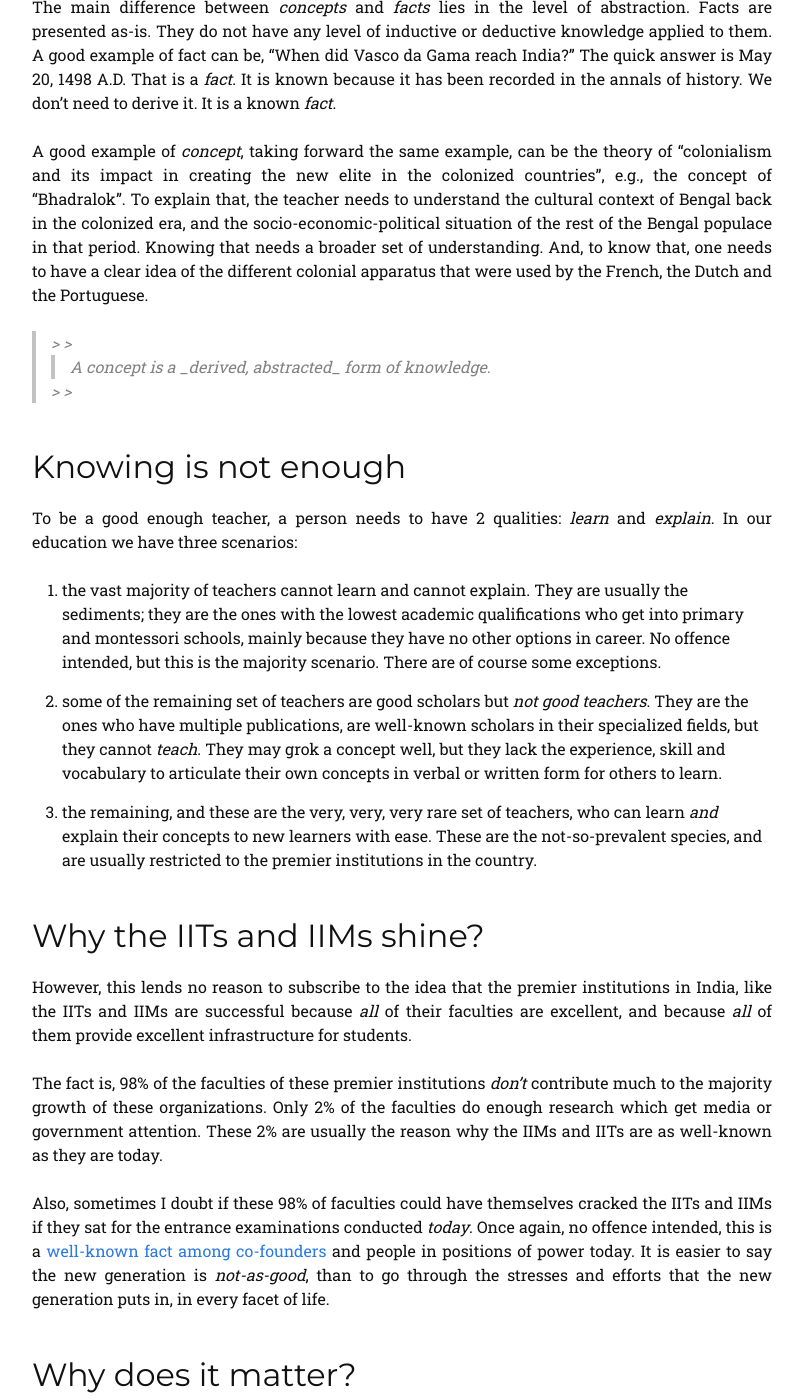
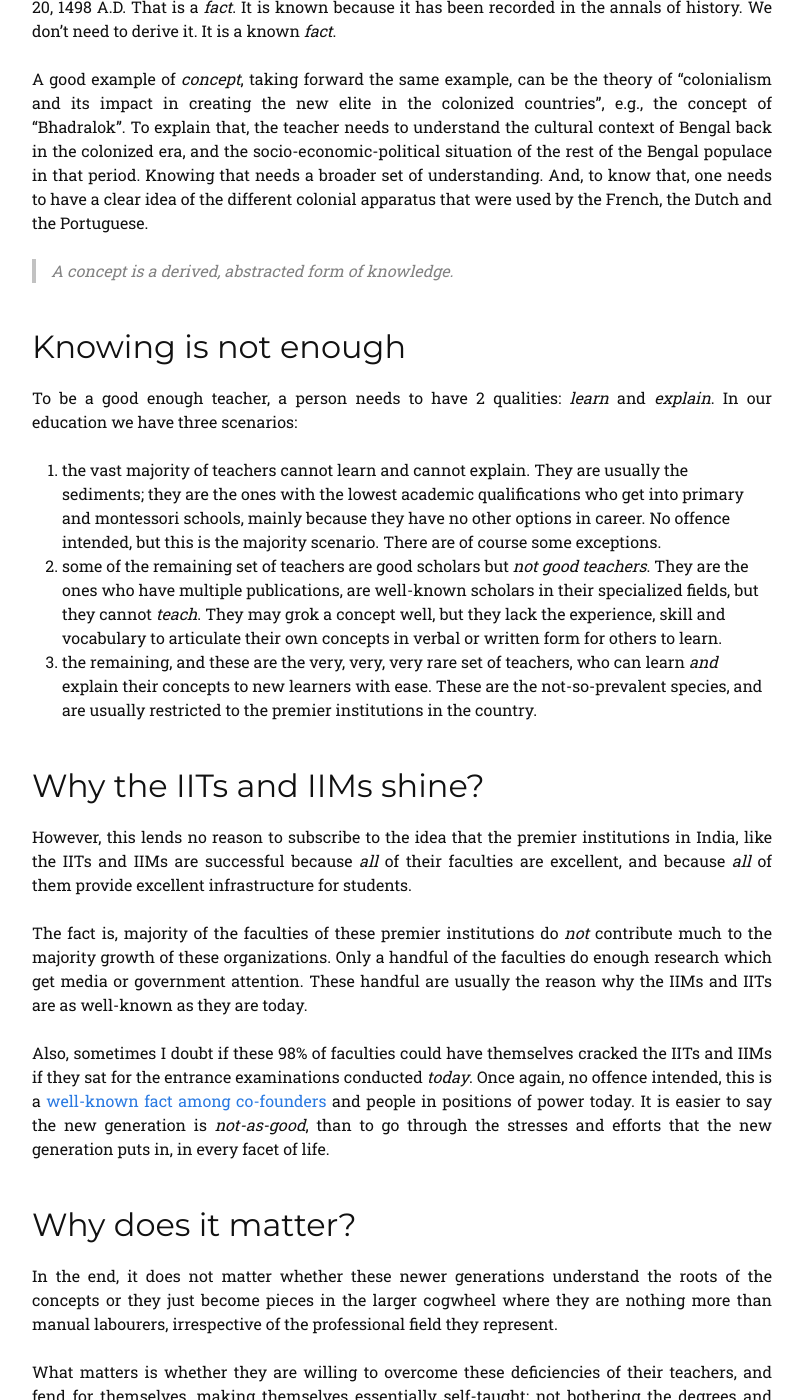
Before and after one commit to kaustavdm/website, a Jekyll site: the page built from _posts/2015-02-19-concepts-vs-facts.markdown, in a window 1280 px wide and 1400 px high, scrolled down 1380 px. Shown: the whole window, without its empty margins (238-1041 px from the left). Built offline with Jekyll 4.4.1, drawn with Linux system fonts in a browser that asks for light colours.

Commit message:
Reformat concepts vs facts article
Signed-off-by: Kaustav Das Modak <kaustav.dasmodak@yahoo.co.in>

```diff
--- a/_posts/2015-02-19-concepts-vs-facts.markdown
+++ b/_posts/2015-02-19-concepts-vs-facts.markdown
@@ -12,105 +12,45 @@ A significant amount of discussion I had over the past week with multiple people
 
 This conversation usually ended with a note that our education system is _faulty_. The system is not efficient because the people who run the system are not efficient enough. Granted that this is a known fact, but such conversations don't really lead anywhere fruitful because they don't try to identify the problem at the root.
 
-
-
 ## Disclaimer
 
-
-
-Following data are instances of personal observations and they have no statistical proof or are not results of detailed surveys. They are simply my personal opinions. You have been warned. Carry on if you want. After this, I assume, you use the analytical faculties of your brain to interpret what you read.<!-- more -->
-
-
-
-# Here we go
-
-
-
-
+Following data are instances of personal observations and they have no statistical proof or are not results of detailed surveys. They are simply my personal opinions. You have been warned. Carry on if you want. After this, I assume, you use the analytical faculties of your brain to interpret what you read.
 
 ## Realizing the root cause
 
-
-
 The problem, however, is not something evident, because to get to the root, one needs to have the idea of _concepts_. i.e,. Unless you can abstract the concepts from a set of facts, you cannot possibly explain them satisfactorily to a new set of learners. All the learners end up learning are those facts. They don't learn the concepts, because the people teaching them don't internalize the idea of teaching in terms of concepts.
 
-
-
 ## It is easy to teach facts
-
-
 
 You can teach a student the dates when the first battle of Plassey was fought, or when Vasco da Gama reached India, but not what are the historical reasons which influenced the British, the Spanish, the Dutch and the Portuguese to embark on a quest of world domination, and what were the reasons why the British Empire prevailed over the other colonialists.
 
 But, if you try to teach concepts to a new learner, you need to be yourself aware of the **why** and not just the **what** and **how**. The problem is that teachers usually know the latter two and not the first and the most important reason required in teaching new ideas. The _why_ is usually missed out, because they were not taught that themselves, and they did not bother to grok the root reason themselves. This applies to any method of enquiry, be it scientific or non-scientific.
 
-
-
 ## Difference between _concepts_ and _facts_
-
-
 
 The main difference between _concepts_ and _facts_ lies in the level of abstraction. Facts are presented as-is. They do not have any level of inductive or deductive knowledge applied to them. A good example of fact can be, "When did Vasco da Gama reach India?" The quick answer is May 20, 1498 A.D. That is a _fact_. It is known because it has been recorded in the annals of history. We don't need to derive it. It is a known _fact_.
 
 A good example of _concept_, taking forward the same example, can be the theory of "colonialism and its impact in creating the new elite in the colonized countries", e.g., the concept of "Bhadralok". To explain that, the teacher needs to understand the cultural context of Bengal back in the colonized era, and the socio-economic-political situation of the rest of the Bengal populace in that period. Knowing that needs a broader set of understanding. And, to know that, one needs to have a clear idea of the different colonial apparatus that were used by the French, the Dutch and the Portuguese.
 
-
-
-<blockquote>
-
->
-> <blockquote>
-    A concept is a _derived, abstracted_ form of knowledge.
-  </blockquote>
->
->
-</blockquote>
-
-
-
-
+> A concept is a _derived, abstracted_ form of knowledge.
 
 ## Knowing is not enough
 
-
-
 To be a good enough teacher, a person needs to have 2 qualities: _learn_ and _explain_. In our education we have three scenarios:
 
-
-
-
-
-  1. the vast majority of teachers cannot learn and cannot explain. They are usually the sediments; they are the ones with the lowest academic qualifications who get into primary and montessori schools, mainly because they have no other options in career. No offence intended, but this is the majority scenario. There are of course some exceptions.
-
-
-  2. some of the remaining set of teachers are good scholars but _not good teachers_. They are the ones who have multiple publications, are well-known scholars in their specialized fields, but they cannot _teach_. They may grok a concept well, but they lack the experience, skill and vocabulary to articulate their own concepts in verbal or written form for others to learn.
-
-
-
-  3. the remaining, and these are the very, very, very rare set of teachers, who can learn _and_ explain their concepts to new learners with ease. These are the not-so-prevalent species, and are usually restricted to the premier institutions in the country.
-
-
-
-
-
+1. the vast majority of teachers cannot learn and cannot explain. They are usually the sediments; they are the ones with the lowest academic qualifications who get into primary and montessori schools, mainly because they have no other options in career. No offence intended, but this is the majority scenario. There are of course some exceptions.
+2. some of the remaining set of teachers are good scholars but _not good teachers_. They are the ones who have multiple publications, are well-known scholars in their specialized fields, but they cannot _teach_. They may grok a concept well, but they lack the experience, skill and vocabulary to articulate their own concepts in verbal or written form for others to learn.
+3. the remaining, and these are the very, very, very rare set of teachers, who can learn _and_ explain their concepts to new learners with ease. These are the not-so-prevalent species, and are usually restricted to the premier institutions in the country.
 
 ## Why the IITs and IIMs shine?
 
-
-
-
-
 However, this lends no reason to subscribe to the idea that the premier institutions in India, like the IITs and IIMs are successful because _all_ of their faculties are excellent, and because _all_ of them provide excellent infrastructure for students.
 
-The fact is, 98% of the faculties of these premier institutions _don't_ contribute much to the majority growth of these organizations. Only 2% of the faculties do enough research which get media or government attention. These 2% are usually the reason why the IIMs and IITs are as well-known as they are today.
+The fact is, majority of the faculties of these premier institutions do _not_ contribute much to the majority growth of these organizations. Only a handful of the faculties do enough research which get media or government attention. These handful are usually the reason why the IIMs and IITs are as well-known as they are today.
 
 Also, sometimes I doubt if these 98% of faculties could have themselves cracked the IITs and IIMs if they sat for the entrance examinations conducted _today_. Once again, no offence intended, this is a [well-known fact among co-founders](http://yourstory.com/2015/01/techie-tuesdays-mohit-saxena-inmobi/) and people in positions of power today. It is easier to say the new generation is _not-as-good_, than to go through the stresses and efforts that the new generation puts in, in every facet of life.
 
-
-
 ## Why does it matter?
-
-
 
 In the end, it does not matter whether these newer generations understand the roots of the concepts or they just become pieces in the larger cogwheel where they are nothing more than manual labourers, irrespective of the professional field they represent.
 
```
